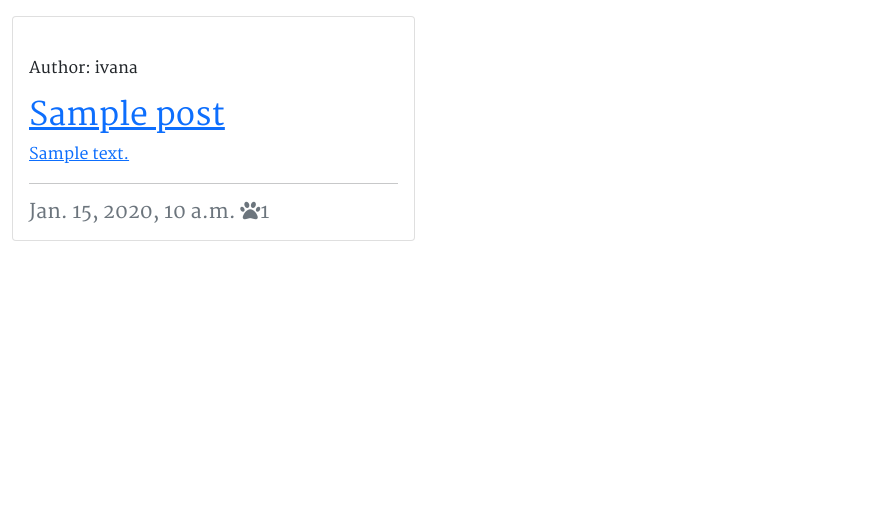
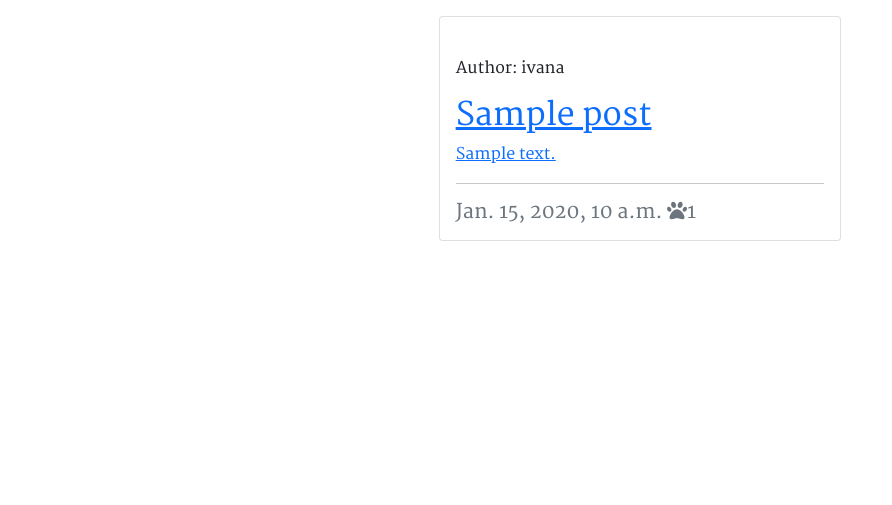
Before and after one commit to Ivana505/catoverse-blog, a Django app: page / in a window 1280 px wide. Shown: the part 178-683 px from the top of the page, without its empty margins (0-892 px from the left). Run offline with Django 4.2, Linux system fonts and the light colour scheme; data comes from the database, SQL or seed files in the repository; tables that the repository leaves empty hold one stand-in row (values such as "Sample post"); some libraries are stand-ins or nearby versions.

Commit message:
Centered images on the main page

```diff
--- a/templates/index.html
+++ b/templates/index.html
@@ -9,7 +9,7 @@
     <div class="col-12 mt-3">
         <div class="row">
             {% for post in post_list %}
-                <div class="col-md-4">
+                <div class="col-md-4 offset-md-4">
                     <div class="card mb-4">
                         <div class="card-body">
                             <div class="image-container">
```
